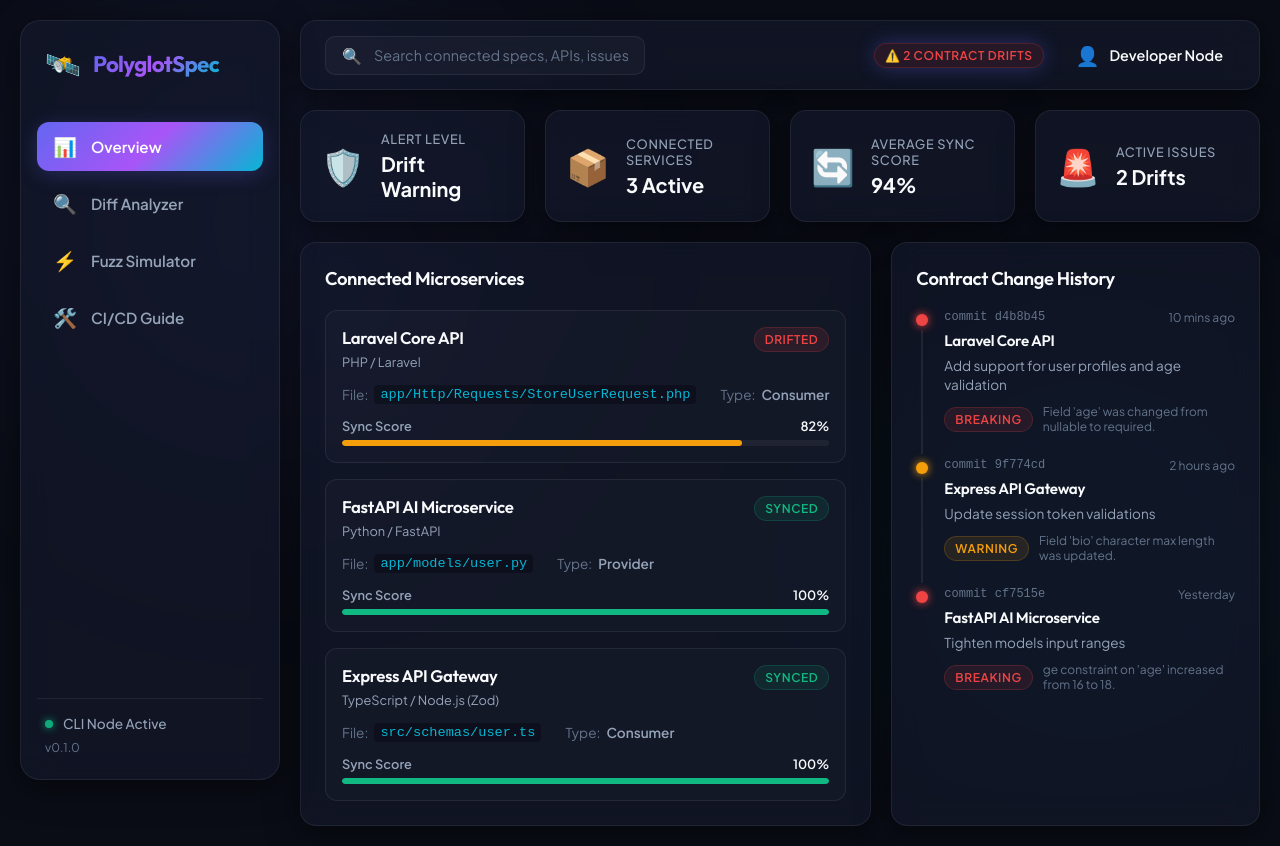
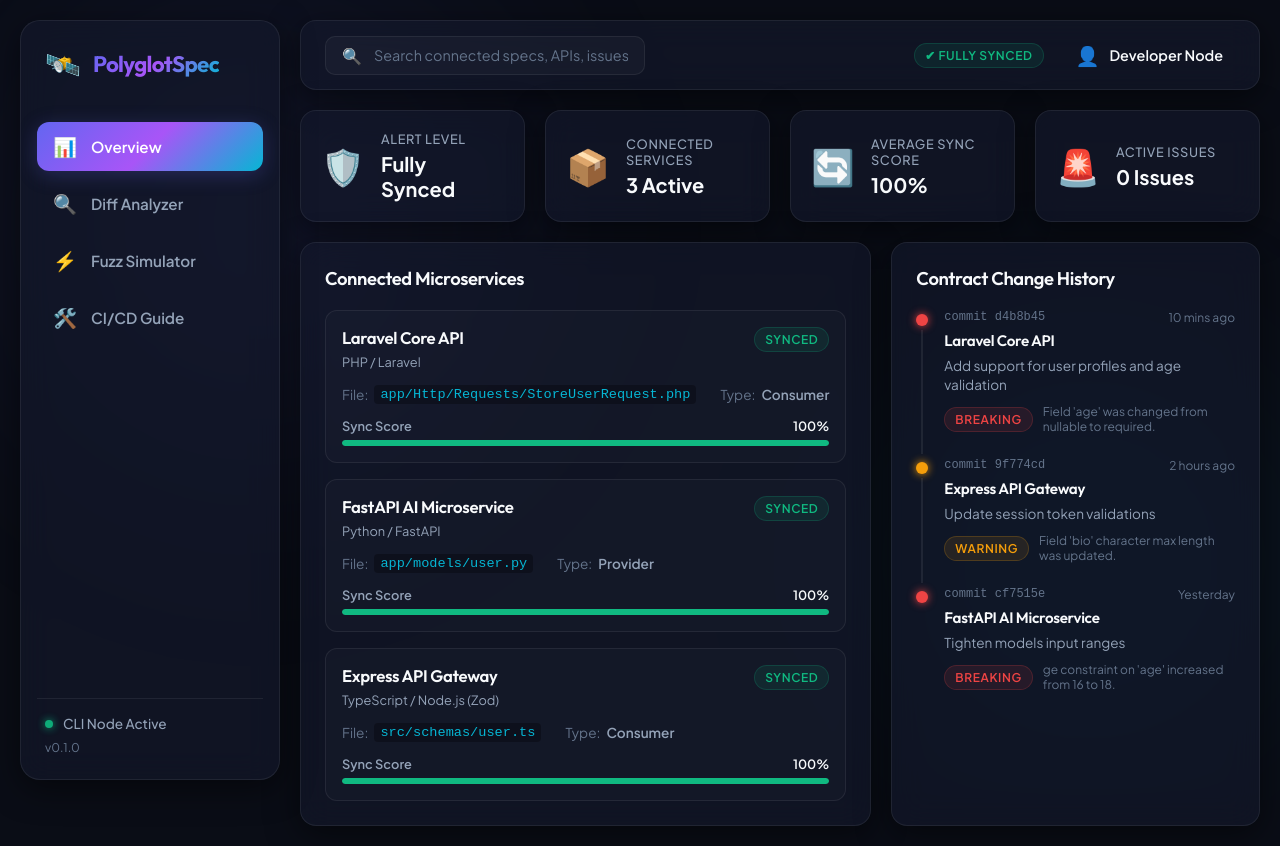
Before and after one commit to ArafathUIU/PolyglotSpec, a React (Vite) app in the folder dashboard/: page / in a window 1280 px wide. Built offline with nearby package versions, Linux system fonts and the light colour scheme.

Commit message:
Lift diff analyzer state to parent context and dynamically calculate Overview dashboard metrics

```diff
--- a/dashboard/src/App.jsx
+++ b/dashboard/src/App.jsx
@@ -4,18 +4,108 @@
 import DiffAnalyzer from './pages/DiffAnalyzer';
 import FuzzSimulator from './pages/FuzzSimulator';
 import CicdGuide from './pages/CicdGuide';
+import { sampleSchemas } from './mockData';
 import './App.css';
 
 export default function App() {
   const [activeTab, setActiveTab] = useState('overview');
-  const [driftCount, setDriftCount] = useState(2);
+
+  // Lifted Diff analyzer state
+  const [consumerLang, setConsumerLang] = useState('laravel');
+  const [providerLang, setProviderLang] = useState('python');
+  const [consumerSchema, setConsumerSchema] = useState(
+    JSON.stringify(sampleSchemas.laravel, null, 2)
+  );
+  const [providerSchema, setProviderSchema] = useState(
+    JSON.stringify(sampleSchemas.python, null, 2)
+  );
+  const [diffResults, setDiffResults] = useState([]);
+
+  // Compute stats dynamically
+  const getDynamicServices = () => {
+    const breakingCount = diffResults.filter(r => r.severity === 'breaking').length;
+    const warningCount = diffResults.filter(r => r.severity === 'warning').length;
+    const totalIssues = diffResults.length;
+    const computedScore = Math.max(0, 100 - (breakingCount * 10) - (warningCount * 5));
+
+    return [
+      {
+        id: "laravel-api",
+        name: "Laravel Core API",
+        type: "consumer",
+        framework: "PHP / Laravel",
+        status: consumerLang === 'laravel' ? (totalIssues > 0 ? 'drifted' : 'synced') : 'synced',
+        lastChecked: "Just now",
+        activeIssues: consumerLang === 'laravel' ? totalIssues : 0,
+        syncScore: consumerLang === 'laravel' ? computedScore : 100,
+        filePath: "app/Http/Requests/StoreUserRequest.php",
+        schemaKey: "StoreUserRequest"
+      },
+      {
+        id: "fastapi-service",
+        name: "FastAPI AI Microservice",
+        type: "provider",
+        framework: "Python / FastAPI",
+        status: "synced",
+        lastChecked: "Just now",
+        activeIssues: 0,
+        syncScore: 100,
+        filePath: "app/models/user.py",
+        schemaKey: "UserModel"
+      },
+      {
+        id: "node-gateway",
+        name: "Express API Gateway",
+        type: "consumer",
+        framework: "TypeScript / Node.js (Zod)",
+        status: consumerLang === 'typescript' ? (totalIssues > 0 ? 'drifted' : 'synced') : 'synced',
+        lastChecked: "Just now",
+        activeIssues: consumerLang === 'typescript' ? totalIssues : 0,
+        syncScore: consumerLang === 'typescript' ? computedScore : 100,
+        filePath: "src/schemas/user.ts",
+        schemaKey: "UserSchema"
+      }
+    ];
+  };
+
+  const services = getDynamicServices();
+  const activeIssuesCount = services.reduce((acc, s) => acc + s.activeIssues, 0);
+  const averageSyncScore = Math.round(services.reduce((acc, s) => acc + s.syncScore, 0) / services.length);
+
+  const getAlertLevel = () => {
+    if (activeIssuesCount === 0) return "Fully Synced";
+    const hasBreaking = diffResults.some(r => r.severity === 'breaking');
+    return hasBreaking ? "Drift Alert" : "Drift Warning";
+  };
+
+  const alertLevel = getAlertLevel();
 
   const renderContent = () => {
     switch (activeTab) {
       case 'overview':
-        return <Overview />;
+        return (
+          <Overview
+            services={services}
+            averageSyncScore={averageSyncScore}
+            activeIssuesCount={activeIssuesCount}
+            alertLevel={alertLevel}
+          />
+        );
       case 'diff':
-        return <DiffAnalyzer setDriftCount={setDriftCount} />;
+        return (
+          <DiffAnalyzer
+            consumerLang={consumerLang}
+            setConsumerLang={setConsumerLang}
+            providerLang={providerLang}
+            setProviderLang={setProviderLang}
+            consumerSchema={consumerSchema}
+            setConsumerSchema={setConsumerSchema}
+            providerSchema={providerSchema}
+            setProviderSchema={setProviderSchema}
+            diffResults={diffResults}
+            setDiffResults={setDiffResults}
+          />
+        );
       case 'fuzz':
         return <FuzzSimulator />;
       case 'cicd':
@@ -42,8 +132,8 @@
             <input type="text" placeholder="Search connected specs, APIs, issues..." />
           </div>
           <div className="header-actions">
-            <div className={`status-badge ${driftCount === 0 ? 'green' : 'red glow-active'}`}>
-              <span>{driftCount === 0 ? '✔ Fully Synced' : `⚠️ ${driftCount} Contract Drifts`}</span>
+            <div className={`status-badge ${activeIssuesCount === 0 ? 'green' : 'red glow-active'}`}>
+              <span>{activeIssuesCount === 0 ? '✔ Fully Synced' : `⚠️ ${activeIssuesCount} Contract Drifts`}</span>
             </div>
             <div className="user-profile">
               <span className="avatar">👤</span>
--- a/dashboard/src/pages/DiffAnalyzer.jsx
+++ b/dashboard/src/pages/DiffAnalyzer.jsx
@@ -2,18 +2,18 @@
 import { sampleSchemas } from '../mockData';
 import './DiffAnalyzer.css';
 
-export default function DiffAnalyzer({ setDriftCount }) {
-  const [consumerLang, setConsumerLang] = useState('laravel');
-  const [providerLang, setProviderLang] = useState('python');
-
-  const [consumerSchema, setConsumerSchema] = useState(
-    JSON.stringify(sampleSchemas.laravel, null, 2)
-  );
-  const [providerSchema, setProviderSchema] = useState(
-    JSON.stringify(sampleSchemas.python, null, 2)
-  );
-
-  const [diffResults, setDiffResults] = useState([]);
+export default function DiffAnalyzer({
+  consumerLang,
+  setConsumerLang,
+  providerLang,
+  setProviderLang,
+  consumerSchema,
+  setConsumerSchema,
+  providerSchema,
+  setProviderSchema,
+  diffResults,
+  setDiffResults
+}) {
   const [errorMsg, setErrorMsg] = useState('');
 
   // Run visual diff rules
@@ -134,15 +134,9 @@
       }
 
       setDiffResults(mismatches);
-      if (setDriftCount) {
-        setDriftCount(mismatches.length);
-      }
     } catch (e) {
       setErrorMsg(`Parsing Error: ${e.message}`);
       setDiffResults([]);
-      if (setDriftCount) {
-        setDriftCount(0);
-      }
     }
   };
 
--- a/dashboard/src/pages/Overview.jsx
+++ b/dashboard/src/pages/Overview.jsx
@@ -2,7 +2,12 @@
 import { initialServices, driftHistory } from '../mockData';
 import './Overview.css';
 
-export default function Overview() {
+export default function Overview({
+  services = initialServices,
+  averageSyncScore = 94,
+  activeIssuesCount = 2,
+  alertLevel = "Drift Warning"
+}) {
   const getSeverityClass = (sev) => {
     return sev === 'breaking' ? 'red' : 'yellow';
   };
@@ -19,7 +24,9 @@
           <span className="metric-icon">🛡️</span>
           <div className="metric-info">
             <span className="metric-label">Alert Level</span>
-            <span className="metric-value text-yellow">Drift Warning</span>
+            <span className={`metric-value ${alertLevel === 'Fully Synced' ? 'text-green' : (alertLevel === 'Drift Alert' ? 'text-red' : 'text-yellow')}`}>
+              {alertLevel}
+            </span>
           </div>
         </div>
 
@@ -35,7 +42,7 @@
           <span className="metric-icon">🔄</span>
           <div className="metric-info">
             <span className="metric-label">Average Sync Score</span>
-            <span className="metric-value text-green">94%</span>
+            <span className={`metric-value ${averageSyncScore === 100 ? 'text-green' : 'text-yellow'}`}>{averageSyncScore}%</span>
           </div>
         </div>
 
@@ -43,7 +50,9 @@
           <span className="metric-icon">🚨</span>
           <div className="metric-info">
             <span className="metric-label">Active Issues</span>
-            <span className="metric-value text-red">2 Drifts</span>
+            <span className={`metric-value ${activeIssuesCount === 0 ? 'text-green' : 'text-red'}`}>
+              {activeIssuesCount === 0 ? '0 Issues' : `${activeIssuesCount} Drifts`}
+            </span>
           </div>
         </div>
       </section>
@@ -54,7 +63,7 @@
         <section className="services-section glass-panel">
           <h3 className="section-title">Connected Microservices</h3>
           <div className="services-list">
-            {initialServices.map((service) => (
+            {services.map((service) => (
               <div key={service.id} className="service-item">
                 <div className="service-header">
                   <div>
```
